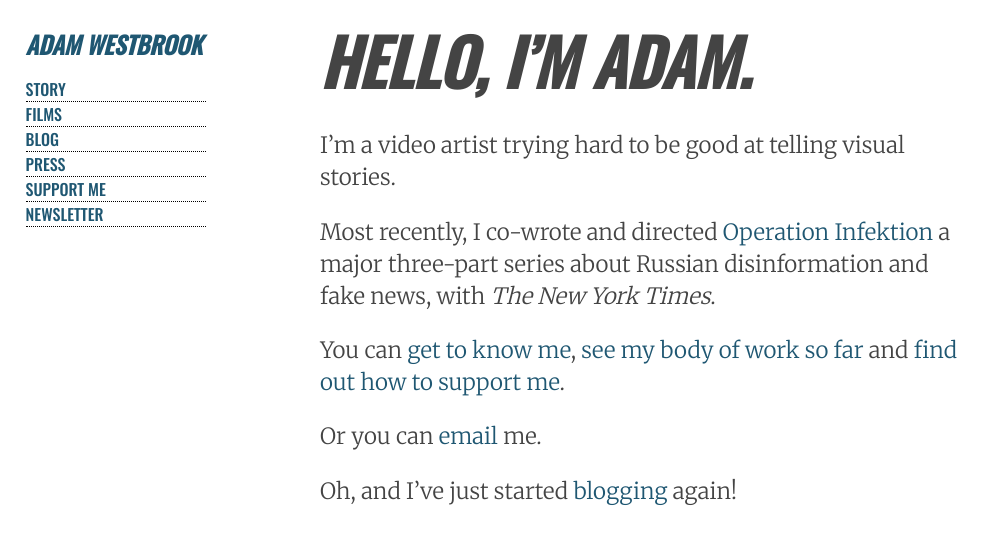
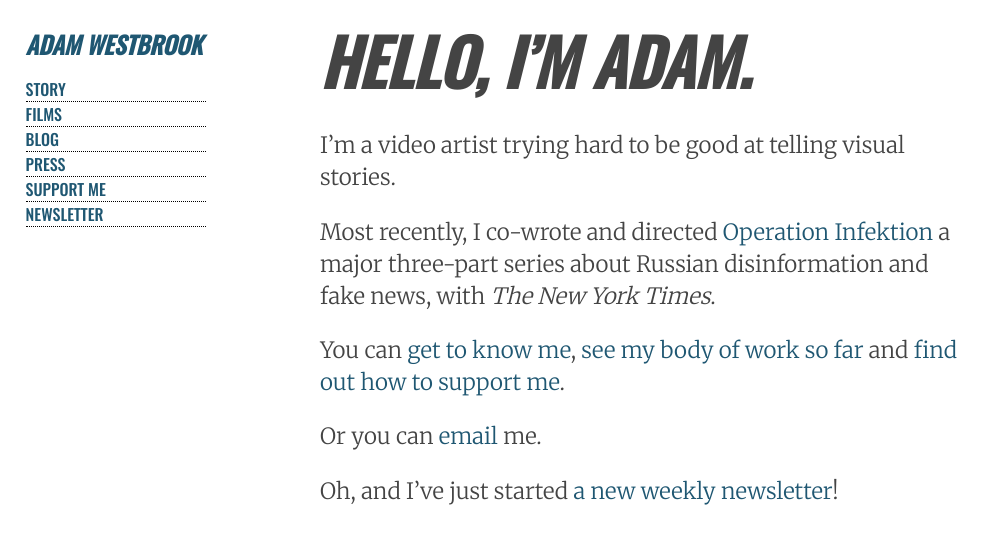
Before and after one commit to AdamWestbrook/adamwestbrook.github.io, a Jekyll site: the page built from index.md, in a window 1280 px wide. Shown: the top 544 px of the page, without its empty margins (0-995 px from the left). Built offline with Jekyll 4.4.1, drawn with Linux system fonts in a browser that asks for light colours.

Commit message:
Added newsletter link

```diff
--- a/index.md
+++ b/index.md
@@ -15,4 +15,4 @@ You can [get to know me](/story), [see my body of work so far](/portfolio) and [
 
 Or you can [email](mailto:adam@adamwestbrook.co.uk) me.
 
-Oh, and I've just started [blogging](/blog) again!
+Oh, and I've just started [a new weekly newsletter](http://adamwestbrook.substack.com)!
```
